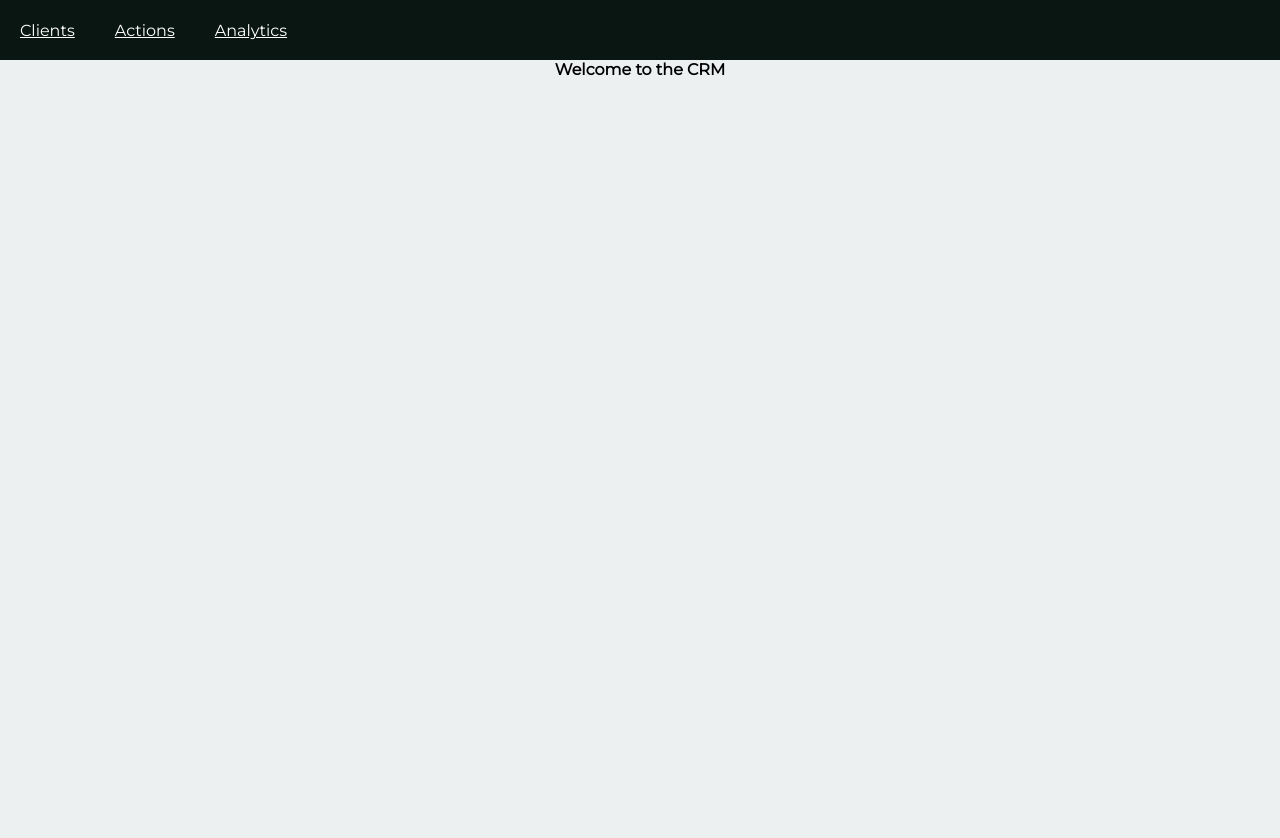
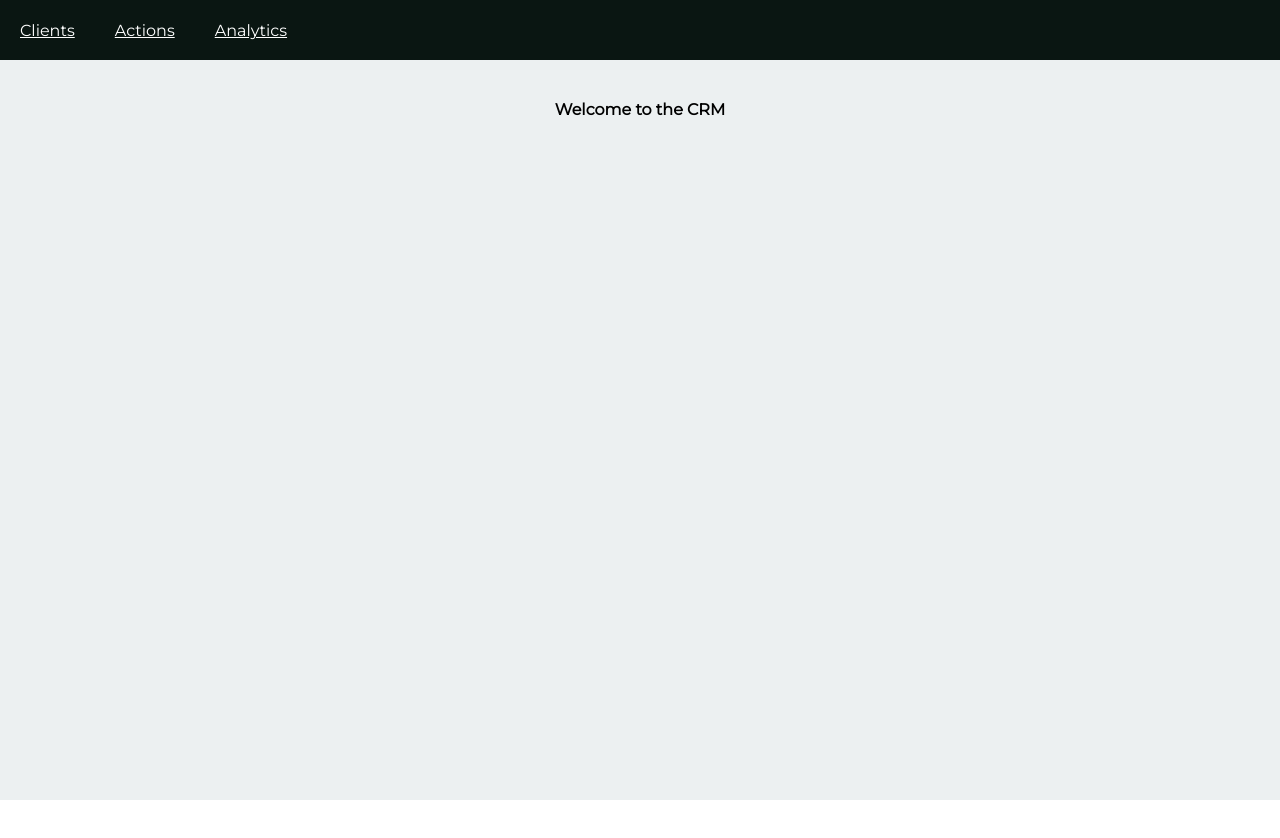
Before and after one commit to corinnegottlieb/CRM, a React (Create React App) app: page / in a window 1280 px wide. Shown: the top 838 px of the page. After the commit the page ends 800 px from the top, so only its background shows below. Built offline with nearby package versions, Linux system fonts and the light colour scheme.

Commit message:
homepage touch

```diff
--- a/src/App.css
+++ b/src/App.css
@@ -1,7 +1,7 @@
 .App{
     font-family: 'Montserrat', serif;
     background-color: #ecf0f1;
-
+    height: 100vh;
 }
 .nav-bar{
 background-color: #0a1612;
@@ -34,7 +34,7 @@ select{
 }
 
 #home{
-  height: 100vh;
   font-weight: bold;
   text-align: center;
+  margin: 40px;
 }
```
